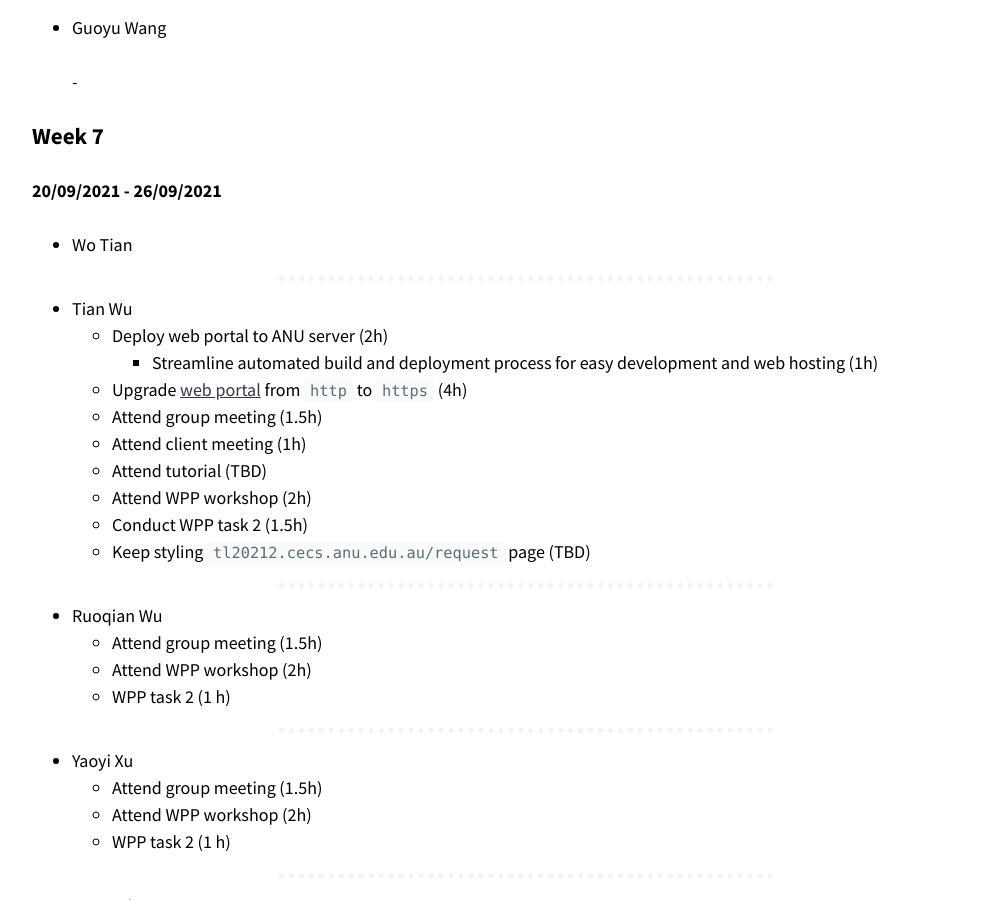
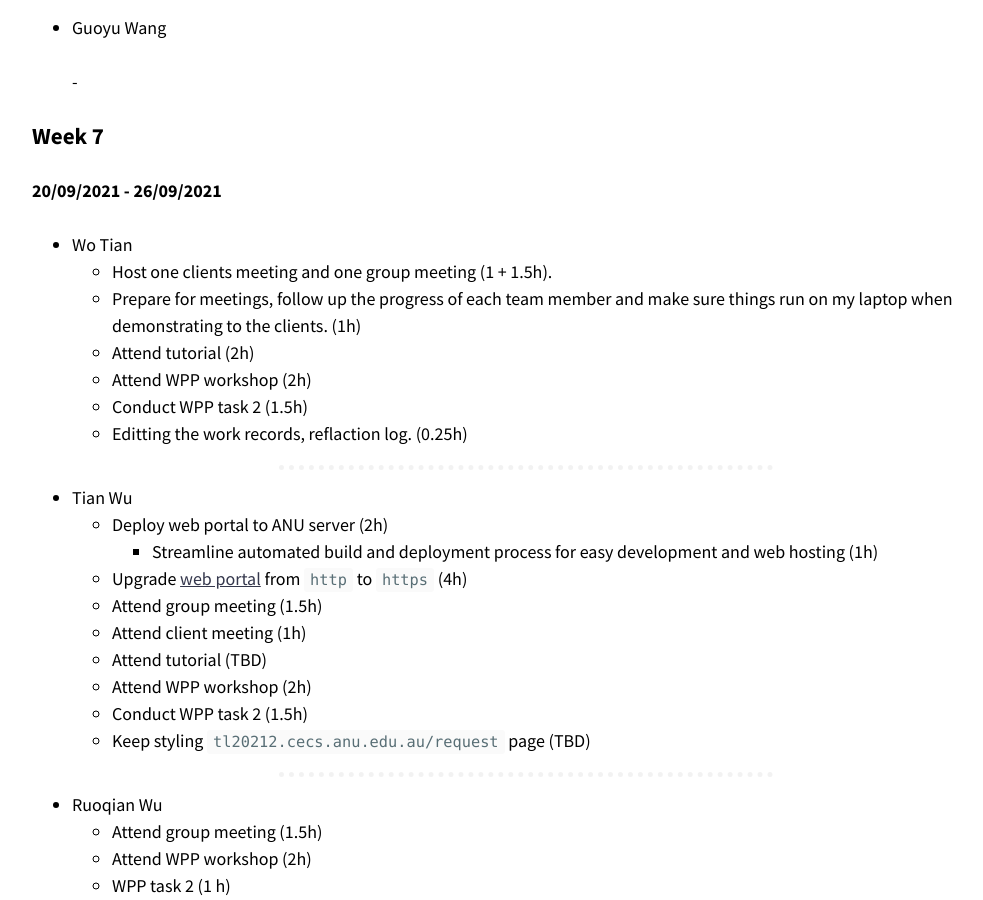
Before and after one commit to optofab/optofab.github.io, a Jekyll site: the page built from work_records.md, in a window 1280 px wide and 900 px high, scrolled down 13460 px. Shown: the whole window, without its empty margins (114-1097 px from the left). Built offline with Jekyll 4.4.1, drawn with Linux system fonts in a browser that asks for light colours; nearby versions of some CDN libraries; emoji names are drawn with the system emoji font; some of the changed text lies outside the part shown.

Commit message:
Update work_records.md

```diff
--- a/work_records.md
+++ b/work_records.md
@@ -554,6 +554,12 @@ _[Don't forget to add hours for each of the work you've done. This line will be
 **20/09/2021 - 26/09/2021**
 
 - Wo Tian
+  - Host one clients meeting and one group meeting (1 + 1.5h).
+  - Prepare for meetings, follow up the progress of each team member and make sure things run on my laptop when demonstrating to the clients. (1h)
+  - Attend tutorial (2h)
+  - Attend WPP workshop (2h)
+  - Conduct WPP task 2 (1.5h)
+  - Editting the work records, reflaction log. (0.25h)
 
 <hr class="hr-dotted">
 
```
